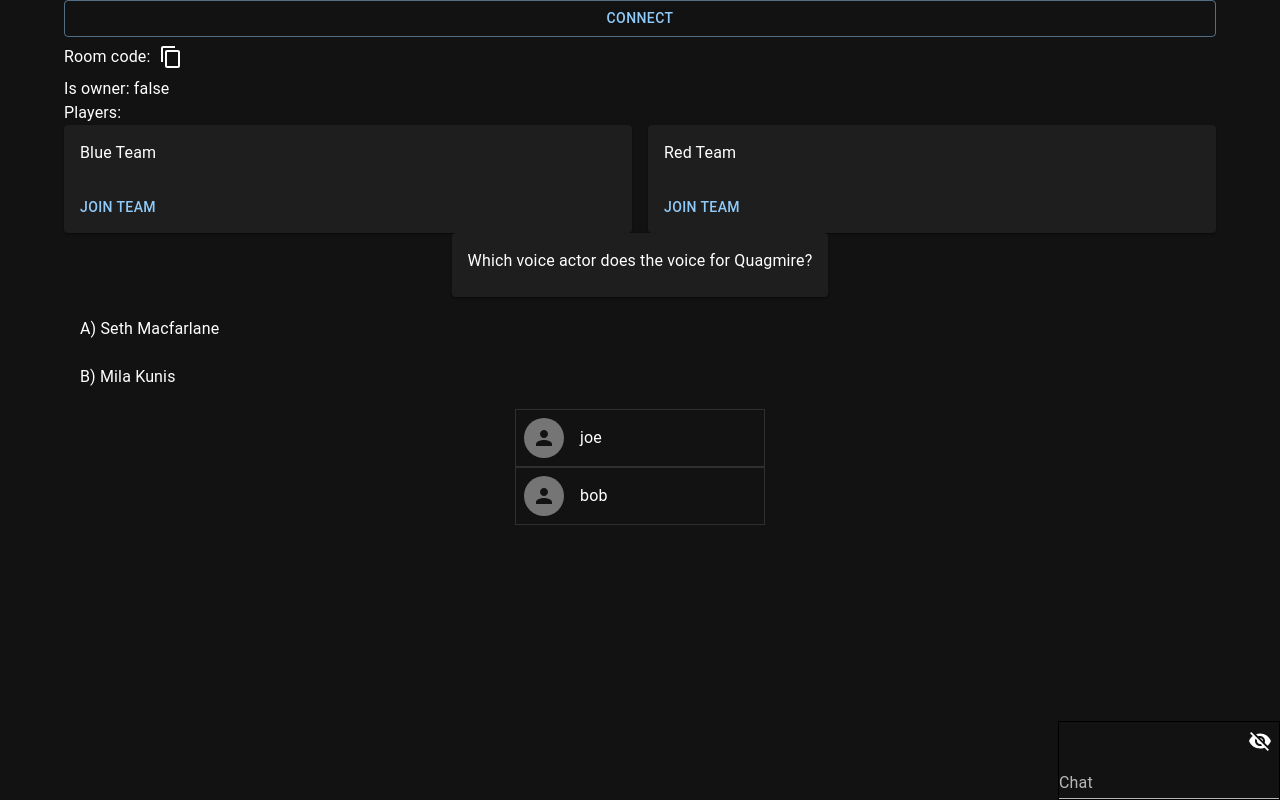
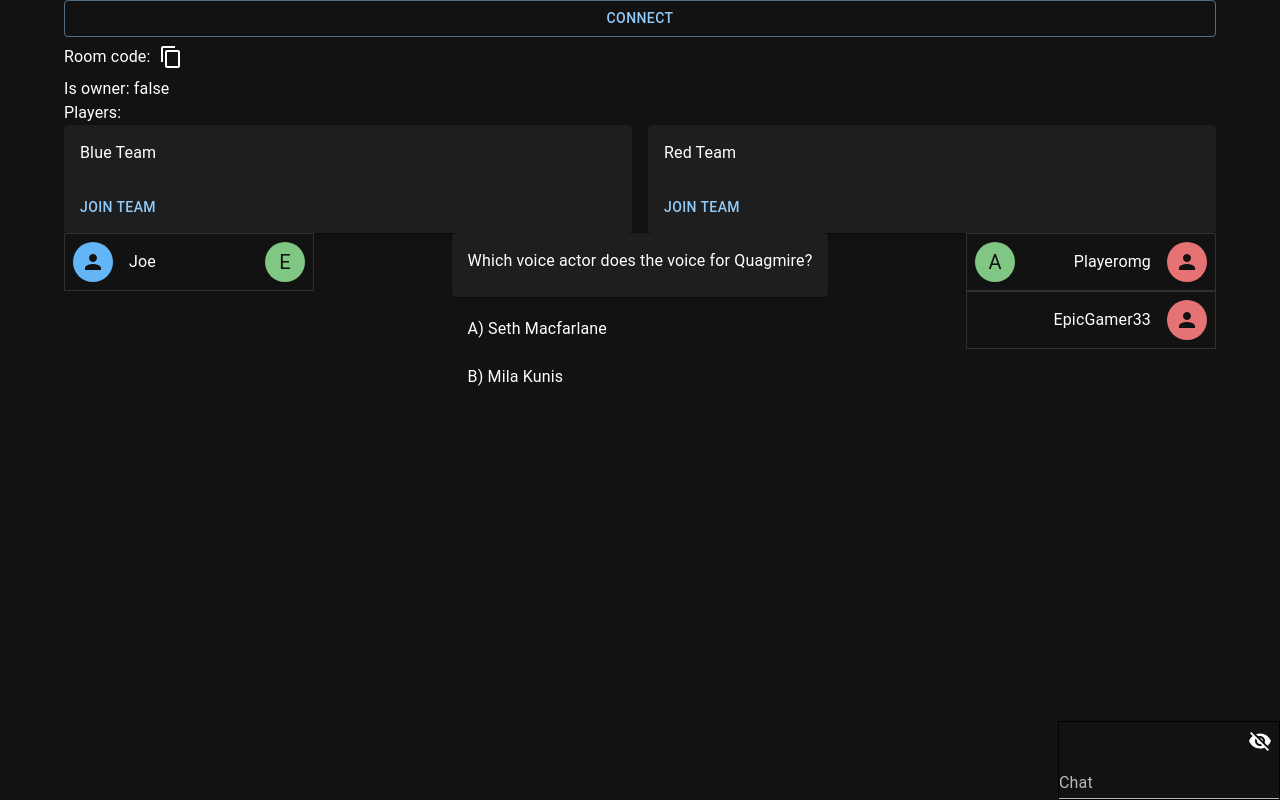
Before and after one commit to jonhuo11/trivia-game, a React (Vite) app: page / in a window 1280 px wide. Built offline with nearby package versions, Linux system fonts and the light colour scheme.

Commit message:
added votelist

```diff
--- a/src/TriviaApp/Trivia/QuestionDisplay.tsx
+++ b/src/TriviaApp/Trivia/QuestionDisplay.tsx
@@ -2,6 +2,7 @@ import {
 	Box,
 	Card,
 	CardContent,
+	CardMedia,
 	List,
 	ListItem,
 	ListItemButton,
@@ -11,6 +12,7 @@ import {
 
 interface QuestionDisplayProps {
 	q: string;
+    img?: string;
 	a: string[];
 }
 
@@ -18,7 +20,7 @@ const AlphabetUpper: string[] = "ABCDEFGHIJKLMNOPQRSTUVWXYZ".split("");
 /*
 Kahoot style question display main question in the center box, answers below
 */
-const QuestionDisplay = ({ q, a }: QuestionDisplayProps) => {
+const QuestionDisplay = ({ q, img, a }: QuestionDisplayProps) => {
 	return (
 		<Box
 			sx={{
@@ -29,6 +31,12 @@ const QuestionDisplay = ({ q, a }: QuestionDisplayProps) => {
 			}}>
 			<Box>
 				<Card>
+                    {img && <CardMedia
+                        component="img"
+                        image={img}
+                        alt="Question image"
+                        style={{maxHeight: "40vh"}}
+                    />}
 					<CardContent>
 						<Typography textAlign="center">{q}</Typography>
 					</CardContent>
--- a/src/TriviaApp/Trivia/TriviaGame.tsx
+++ b/src/TriviaApp/Trivia/TriviaGame.tsx
@@ -12,11 +12,16 @@ import { TriviaGameActionMessage, TriviaGameUpdate } from "../Messages";
 import { ObjectReplace } from "../../Util";
 import QuestionDisplay from "./QuestionDisplay";
 import VoteList from "./VoteList";
+import { blue, red } from "@mui/material/colors";
 
 enum TriviaState {
 	INLIMBO = 0,
 	INROUND = 1,
 	INLOBBY = 2,
+}
+
+type Player = {
+    name: string
 }
 
 interface TriviaGameState {
@@ -152,25 +157,37 @@ const TriviaGame = forwardRef<TriviaGameHandle, TriviaGameProps>(
 					</Box>
 				)}
 
+                <Box
+                    display="flex"
+                    flexDirection="row"
+                    justifyContent="space-between"
+                >
+                    <VoteList
+                        items={[{
+                            player:"Joe",
+                            voted: 5
+                        }]}
+                        color={blue[300]}
+                    />
+
                     <QuestionDisplay
                         q="Which voice actor does the voice for Quagmire?"
                         a={["Seth Macfarlane", "Mila Kunis"]}
                     />
 
-
-                <Box
-                    alignSelf="center"
-                >
-                    <VoteList items={[
+                    <VoteList
+                        items={[
                             {
-                            player: "joe",
-                            voted: false
+                                player: "Playeromg",
+                                voted: 1
                             },
                             {
-                            player: "bob",
-                            voted: true
+                                player: "EpicGamer33",
                             }
-                    ]}/>
+                        ]}
+                        color={red[300]}
+                        reverse
+                    />
                 </Box>
 
 			</Box>
--- a/src/TriviaApp/Trivia/VoteList.tsx
+++ b/src/TriviaApp/Trivia/VoteList.tsx
@@ -1,39 +1,62 @@
 import { Person } from "@mui/icons-material"
-import { Avatar, Box, Paper, Typography } from "@mui/material"
+import { Avatar, Box, Icon, Paper, Typography } from "@mui/material"
 import { memo } from "react"
+import { numToAlpha } from "../../Util"
+import { green } from "@mui/material/colors"
 
 interface VoteListItem {
     player: string,
     icon?: string,
-    voted: boolean
+    voted?: number
 }
 
 interface VoteListProps {
     items: VoteListItem[]
+    reverse?:boolean
+    color?:string
 }
 
-const VoteList = memo(({items}: VoteListProps) => {
-    return <Box
-        display="flex"
-        flexDirection="column"
-        alignItems="flex-start"
-    >{items.map((v:VoteListItem) => <Paper
+
+const VoteListElement = ({
+    v,
+    reverse=false,
+    showAvatar=true,
+    color=""
+}: {v: VoteListItem, reverse?:boolean, showAvatar?: boolean, color?:string}) => <Paper
     variant="outlined"
     square
     style={{
         padding: "8px",
         display: "flex",
-                flexDirection:"row",
+        flexDirection: reverse ? "row-reverse": "row",
         alignItems: "center",
         gap: "16px",
         minWidth: "250px"
     }}
 >
-            <Avatar
+    {showAvatar && <Avatar
+        sx={{
+            bgcolor: color
+        }}
         alt={v.player}
-            ><Person/></Avatar>
+    ><Person/></Avatar>}
     <Typography>{v.player}</Typography>
-        </Paper>)
+    <Box display="flex" flexDirection="row" justifyContent={reverse ? "flex-start" : "flex-end"} flexGrow={1}>
+        {v.voted && <Avatar
+            sx={{bgcolor: green[300]}}
+        >{numToAlpha(v.voted)}</Avatar>}
+    </Box>
+</Paper>
+
+const VoteList = memo(({items, reverse=false, color}: VoteListProps) => {
+    return <Box
+        display="flex"
+        flexDirection="column"
+        alignItems="flex-start"
+    >{
+        items.length > 0 ?
+        items.map((v:VoteListItem) => <VoteListElement v={v} reverse={reverse} color={color}/>) :
+            <VoteListElement v={{player:"No players"}} showAvatar={false}/>
     }</Box>
 })
 
--- a/src/Util.ts
+++ b/src/Util.ts
@@ -6,3 +6,16 @@ export const ObjectReplace = (original:any, replacer:any) => {
         }
     }
 }
+
+const alpha = "abcdefghijklmnopqrstuvwxyz".toUpperCase().split('');
+
+export const numToAlpha = (num:number) => {
+    if (num === -1) {
+        return "?"
+    }
+    if (num < 1 || num > alpha.length) {
+        throw new Error("invalid range for num to alpha");
+    }
+
+    return alpha[num - 1];
+}
```
Lines whose indentation alone changed are shown as unchanged.
